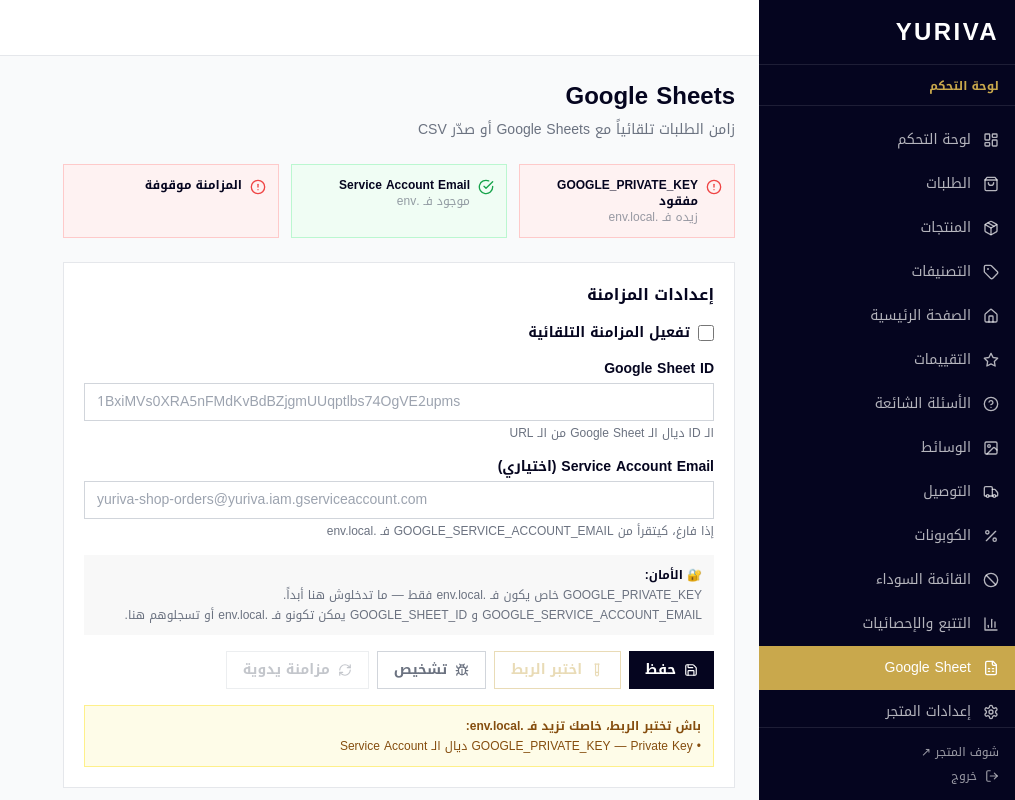
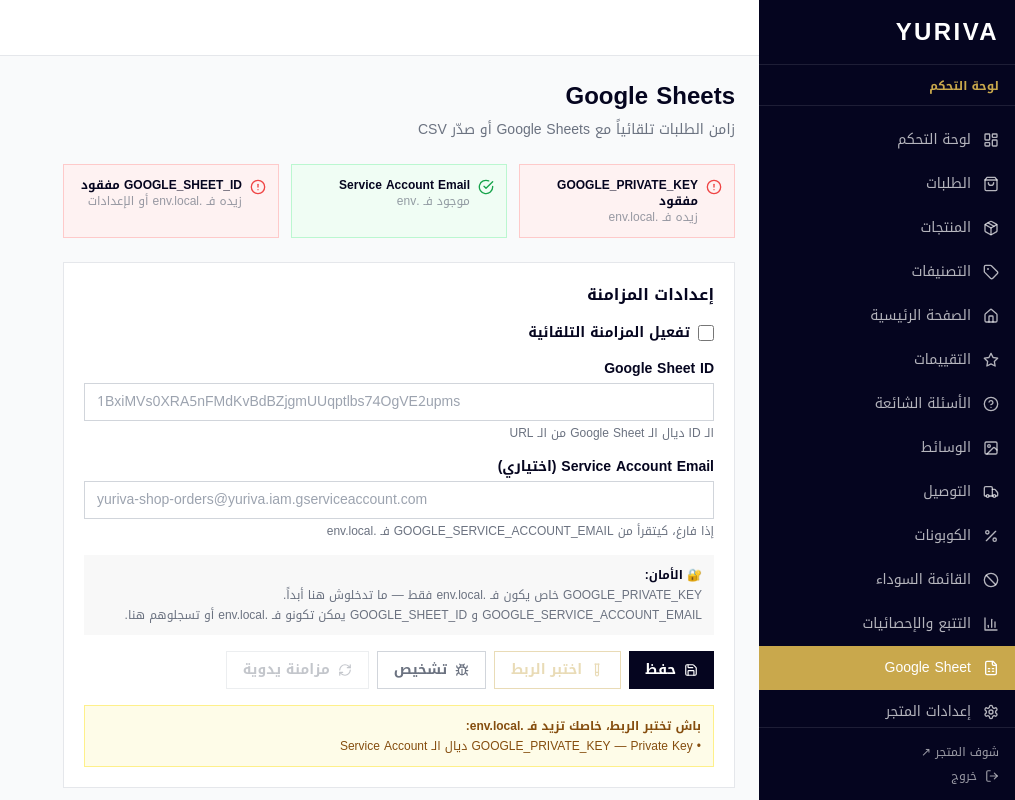
Before and after one commit to elfahimabdelkrim-dev/yuriva.store, a Next.js app: page /admin/google-sheets in a window 1280 px wide. Shown: the whole page, without its empty margins (265-1280 px from the left). Built offline with nearby package versions, Linux system fonts and the light colour scheme; no server answers.

Commit message:
Fix Google Sheets cache

```diff
--- a/app/admin/google-sheets/page.tsx
+++ b/app/admin/google-sheets/page.tsx
@@ -34,6 +34,7 @@
     setLoading(true);
     try {
       const r = await fetch("/api/admin/google-sheets", {
+        cache: "no-store",
         headers: { "Cache-Control": "no-store" },
       });
       const d = await r.json() as {
@@ -190,9 +191,9 @@
           sub={envStatus.hasServiceEmail ? "موجود فـ .env" : "GOOGLE_SERVICE_ACCOUNT_EMAIL مفقود"}
         />
         <StatusBadge
-          ok={form.enabled}
-          label={form.enabled ? "المزامنة مفعّلة" : "المزامنة موقوفة"}
-          sub={form.last_sync_status || undefined}
+          ok={envStatus.hasSheetId || form.sheet_id.length > 0}
+          label={envStatus.hasSheetId || form.sheet_id.length > 0 ? "GOOGLE_SHEET_ID" : "GOOGLE_SHEET_ID مفقود"}
+          sub={envStatus.hasSheetId || form.sheet_id.length > 0 ? "موجود فـ .env أو الإعدادات" : "زيده فـ .env.local أو الإعدادات"}
         />
       </div>
 
--- a/app/api/admin/google-sheets/debug/route.ts
+++ b/app/api/admin/google-sheets/debug/route.ts
@@ -1,3 +1,5 @@
+export const dynamic = "force-dynamic";
+
 import { NextResponse } from "next/server";
 
 /**
--- a/app/api/admin/google-sheets/route.ts
+++ b/app/api/admin/google-sheets/route.ts
@@ -1,3 +1,5 @@
+export const dynamic = "force-dynamic";
+
 import { NextRequest, NextResponse } from "next/server";
 import { getConfigStatus, testConnection } from "@/lib/google-sheets";
 
```
Also changed, not shown: 1 other file (tests, documents, lock files or other folders).
